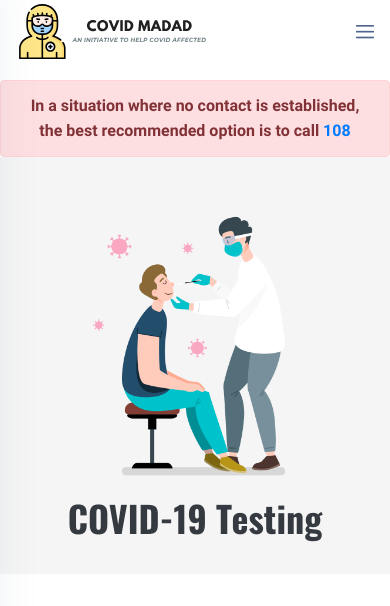
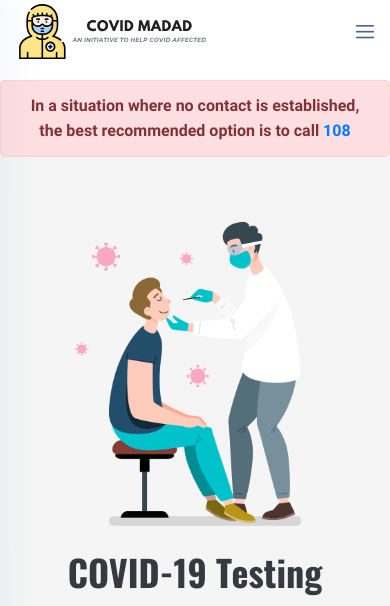
Before and after one commit to saranshseth93/covid-website, a PHP site: page /rtpcr.php in a window 390 px wide. Shown: the part 26-632 px from the top of the page. Run offline with PHP 8.4, Linux system fonts and the light colour scheme; some libraries are stand-ins or nearby versions; some web fonts are replaced.

Commit message:
Increase jumbotron image size

```diff
--- a/assets/css/ambulance.css
+++ b/assets/css/ambulance.css
@@ -11,13 +11,13 @@
 .jumbotron img {
   max-width: 100%;
   height: auto;
-  width: 29%;
+  width: 35%;
 }
 
 @media screen and (max-width: 769px) {
   .jumbotron img {
     max-width: 100%;
     height: auto;
-    width: 85%;
+    width: 100%;
   }
 }
--- a/assets/css/covid-care.css
+++ b/assets/css/covid-care.css
@@ -16,13 +16,13 @@
 .jumbotron img {
   max-width: 100%;
   height: auto;
-  width: 29%;
+  width: 35%;
 }
 
 @media screen and (max-width: 769px) {
   .jumbotron img {
     max-width: 100%;
     height: auto;
-    width: 85%;
+    width: 100%;
   }
 }
--- a/assets/css/doctor.css
+++ b/assets/css/doctor.css
@@ -16,13 +16,13 @@
 .jumbotron img {
   max-width: 100%;
   height: auto;
-  width: 29%;
+  width: 35%;
 }
 
 @media screen and (max-width: 769px) {
   .jumbotron img {
     max-width: 100%;
     height: auto;
-    width: 85%;
+    width: 100%;
   }
 }
--- a/assets/css/home-care.css
+++ b/assets/css/home-care.css
@@ -71,14 +71,14 @@
 .jumbotron img {
   max-width: 100%;
   height: auto;
-  width: 29%;
+  width: 35%;
 }
 
 @media screen and (max-width: 769px) {
   .jumbotron img {
     max-width: 100%;
     height: auto;
-    width: 85%;
+    width: 100%;
   }
 }
 
--- a/assets/css/nursing.css
+++ b/assets/css/nursing.css
@@ -16,13 +16,13 @@
 .jumbotron img {
   max-width: 100%;
   height: auto;
-  width: 29%;
+  width: 35%;
 }
 
 @media screen and (max-width: 769px) {
   .jumbotron img {
     max-width: 100%;
     height: auto;
-    width: 85%;
+    width: 100%;
   }
 }
--- a/assets/css/oxygen.css
+++ b/assets/css/oxygen.css
@@ -64,13 +64,13 @@
 .jumbotron img {
   max-width: 100%;
   height: auto;
-  width: 29%;
+  width: 35%;
 }
 
 @media screen and (max-width: 769px) {
   .jumbotron img {
     max-width: 100%;
     height: auto;
-    width: 85%;
+    width: 100%;
   }
 }
--- a/assets/css/patient-beds.css
+++ b/assets/css/patient-beds.css
@@ -95,7 +95,7 @@
 .jumbotron img {
   max-width: 100%;
   height: auto;
-  width: 29%;
+  width: 35%;
 }
 
 @media screen and (max-width: 769px) {
@@ -105,6 +105,6 @@
   .jumbotron img {
     max-width: 100%;
     height: auto;
-    width: 85%;
+    width: 100%;
   }
 }
--- a/assets/css/plasma.css
+++ b/assets/css/plasma.css
@@ -21,14 +21,14 @@ iframe {
 .jumbotron img {
   max-width: 100%;
   height: auto;
-  width: 29%;
+  width: 35%;
 }
 
 @media screen and (max-width: 769px) {
   .jumbotron img {
     max-width: 100%;
     height: auto;
-    width: 85%;
+    width: 100%;
   }
   iframe {
     height: 250px;
--- a/assets/css/remedesivir.css
+++ b/assets/css/remedesivir.css
@@ -11,7 +11,7 @@
 .jumbotron img {
   max-width: 100%;
   height: auto;
-  width: 29%;
+  width: 35%;
 }
 
 .btn-success {
@@ -44,6 +44,6 @@
   .jumbotron img {
     max-width: 100%;
     height: auto;
-    width: 85%;
+    width: 100%;
   }
 }
--- a/assets/css/rtpcr.css
+++ b/assets/css/rtpcr.css
@@ -16,13 +16,13 @@
 .jumbotron img {
   max-width: 100%;
   height: auto;
-  width: 29%;
+  width: 35%;
 }
 
 @media screen and (max-width: 769px) {
   .jumbotron img {
     max-width: 100%;
     height: auto;
-    width: 85%;
+    width: 100%;
   }
 }
--- a/assets/css/surgical.css
+++ b/assets/css/surgical.css
@@ -16,13 +16,13 @@
 .jumbotron img {
   max-width: 100%;
   height: auto;
-  width: 29%;
+  width: 35%;
 }
 
 @media screen and (max-width: 769px) {
   .jumbotron img {
     max-width: 100%;
     height: auto;
-    width: 85%;
+    width: 100%;
   }
 }
--- a/assets/css/tiffin-services.css
+++ b/assets/css/tiffin-services.css
@@ -22,13 +22,13 @@
 .jumbotron img {
   max-width: 100%;
   height: auto;
-  width: 29%;
+  width: 35%;
 }
 
 @media screen and (max-width: 769px) {
   .jumbotron img {
     max-width: 100%;
     height: auto;
-    width: 85%;
+    width: 100%;
   }
 }
--- a/assets/css/vaccination.css
+++ b/assets/css/vaccination.css
@@ -131,7 +131,7 @@ iframe[allow="geolocation"] {
   color: #5f7d95;
   padding: 0;
   margin: 0 0 20px;
-  width: 85%;
+  width: 100%;
 }
 @media only screen and (min-width: 320px) and (max-width: 767px) {
   .about-content p {
```
